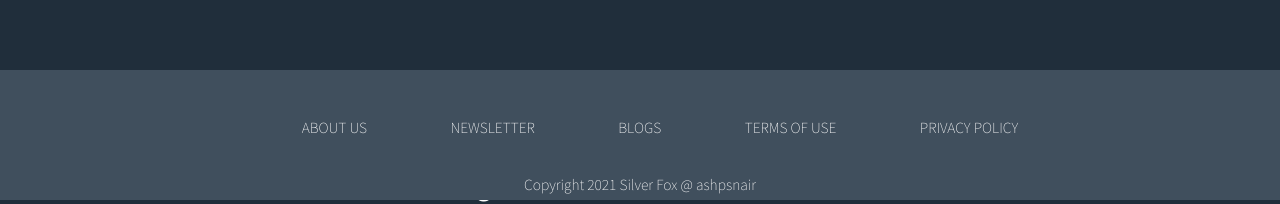
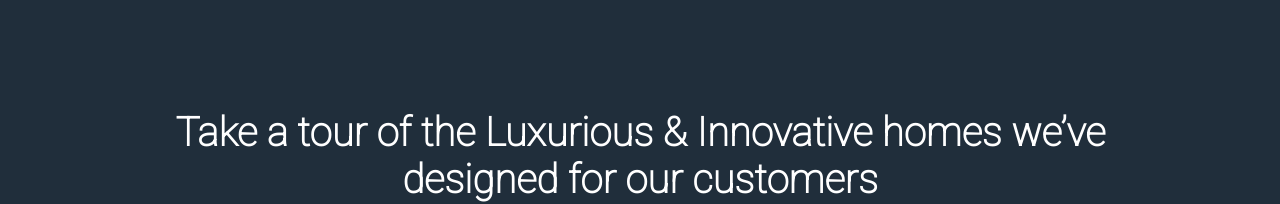
Before and after one commit to ashpsnair/product-marketing, a React (Create React App) app: page / in a window 1280 px wide. Shown: the part 600-804 px from the top of the page. Built offline with nearby package versions, Linux system fonts and the light colour scheme.

Commit message:
footer fix

```diff
--- a/src/App.js
+++ b/src/App.js
@@ -14,9 +14,8 @@
       <Main />
       <Page2 />
       <Page3/>
-      <footer>
-        <Footer/>
-      </footer>
+      <Footer/>
+
     </div>
   );
 }
--- a/src/Components/Footer/Footer.css
+++ b/src/Components/Footer/Footer.css
@@ -33,11 +33,3 @@
 font-size: 14px;
 margin-top: 40px;
 }
-
-
-@media only screen and (min-height: 800px){
-    .foot{
-        position: absolute;
-        bottom: 0%;
-    }
-}
```
